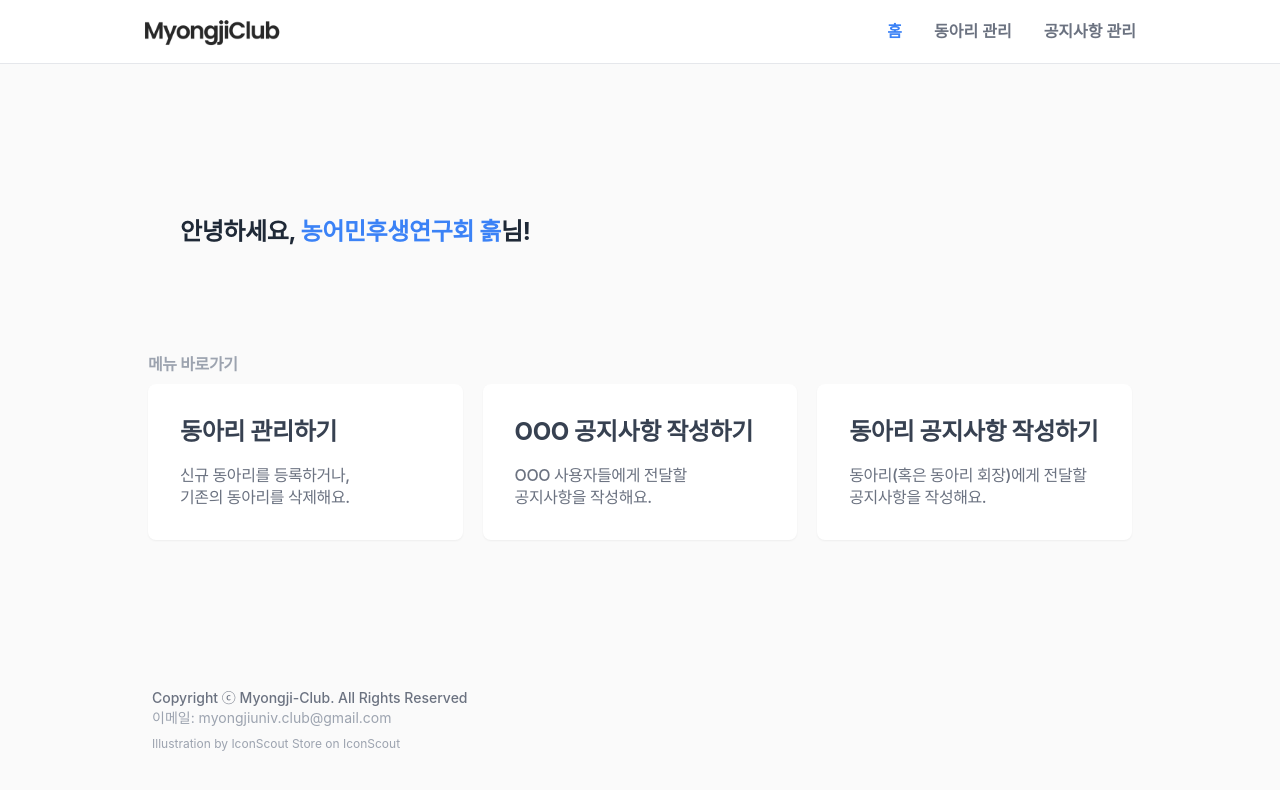
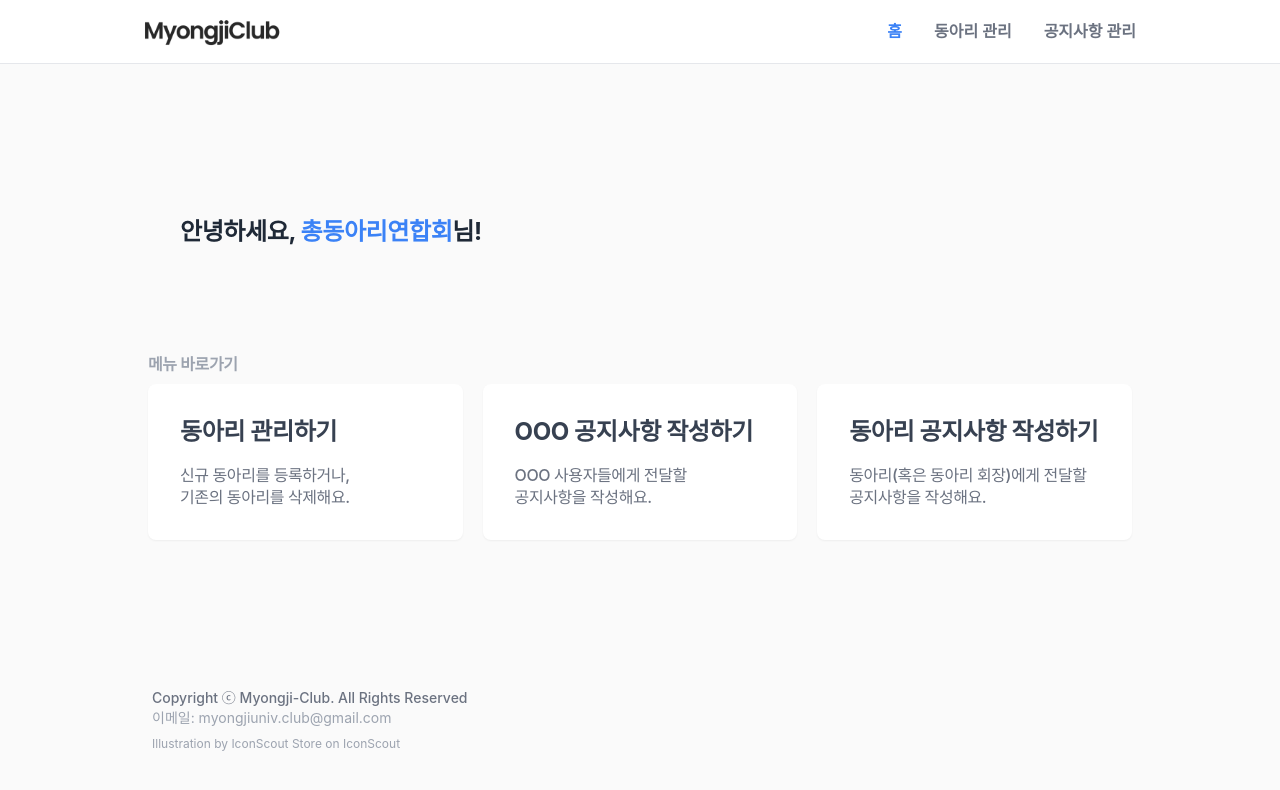
Before and after one commit to k-kbk/Myongji-Club-FE, a Next.js app: page /admin in a window 1280 px wide. Shown: the top 790 px of the page. Built offline with nearby package versions, Linux system fonts and the light colour scheme; a web font is replaced by a local one.

Commit message:
chore: 텍스트 수정

```diff
--- a/src/pages/admin/index.tsx
+++ b/src/pages/admin/index.tsx
@@ -5,7 +5,7 @@
     <>
       <div className="mt-30 sm:mt-44 sm:py-10 sm:px-8">
         <h1 className="text-1.5xl font-bold sm:text-2xl">
-          안녕하세요, <span className="text-blue-500">농어민후생연구회 흙</span>
+          안녕하세요, <span className="text-blue-500">총동아리연합회</span>
           님!
         </h1>
       </div>
```
